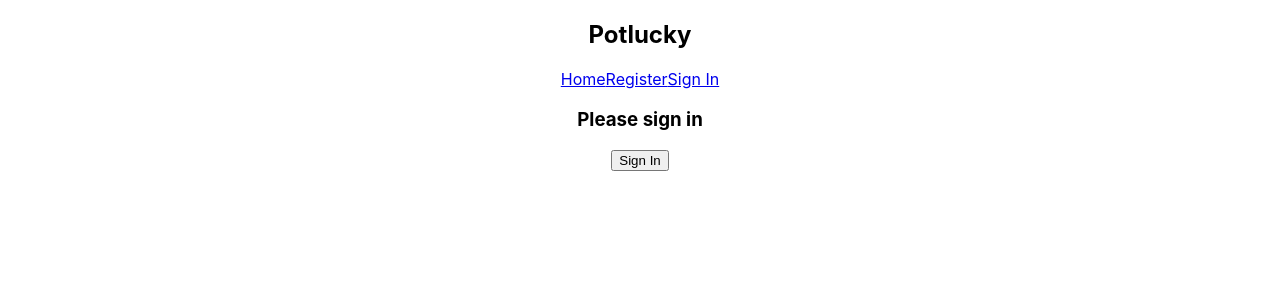
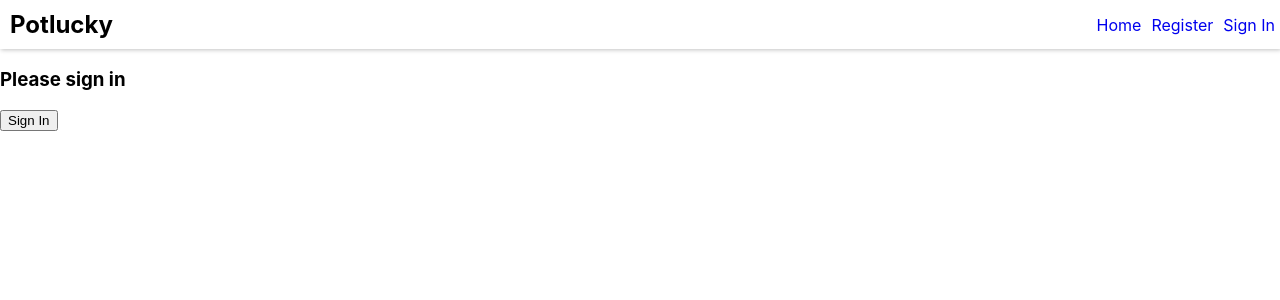
Before and after one commit to ralicynf/potlucky-front-end, a React (Create React App) app in the folder client/: page / in a window 1280 px wide. Shown: the top 300 px of the page. Built offline with nearby package versions, Linux system fonts and the light colour scheme.

Commit message:
nav bar, home styling started

```diff
--- a/client/src/App.css
+++ b/client/src/App.css
@@ -1,9 +1,9 @@
-.App {
+/* .App {
   text-align: center;
-}
+} */
 
 
-.App-header {
+/* .App-header {
   background-color: #282c34;
   min-height: 100vh;
   display: flex;
@@ -18,16 +18,7 @@
   color: #61dafb;
 }
 
-@keyframes App-logo-spin {
-  from {
-    transform: rotate(0deg);
-  }
-  to {
-    transform: rotate(360deg);
-  }
-}
-
 .the-form {
   display: flex;
   flex-direction: column;
-}
+} */
--- a/client/src/components/EventCard.jsx
+++ b/client/src/components/EventCard.jsx
@@ -1,7 +1,6 @@
 const EventCard = (details) => {
 
     return (
-        <div className='event-box'>
             <div className="event-card" onClick={ () => {details.onClick(details.id)}}>
                 <div>
                     <h3>{details.eventName}</h3>
@@ -11,7 +10,6 @@ const EventCard = (details) => {
                     <p>{details.eventLocation}</p>
                 </div>
             </div>
-        </div>
     )
 }
 
--- a/client/src/components/NavBar.jsx
+++ b/client/src/components/NavBar.jsx
@@ -4,10 +4,10 @@ const NavBar = ({ user, handleLogout }) => {
   let authenticatedOptions
   if (user) {
     authenticatedOptions = (
-      <nav>
-        <h3>Welcome {user.email}!</h3>
+      <nav className="flex-row nav-links">
+        {/* <h3>Welcome {user.email}!</h3> */}
         <Link to="/">Home</Link>
-        <Link to="/profile">Profile</Link>
+        {/* <Link to="/profile">Profile</Link> */}
         <Link to="/newevent">Create Event</Link>
         <Link onClick={handleLogout} to="/">
           Sign Out
@@ -17,7 +17,7 @@ const NavBar = ({ user, handleLogout }) => {
   }
 
   const publicOptions = (
-    <nav>
+    <nav className="flex-row nav-links">
       <Link to="/">Home</Link>
       <Link to="/register">Register</Link>
       <Link to="/signin">Sign In</Link>
@@ -25,13 +25,12 @@ const NavBar = ({ user, handleLogout }) => {
   )
 
   return (
-    <header>
-      <nav>
+    <header id="header">
+      <nav className="nav-container flex-row">
         <div id="nav-logo">
           <h1>Potlucky</h1>
         </div>
-        <div></div>
-        <div className="nav-links">
+        <div className="center-column flex-column">
           {user ? authenticatedOptions : publicOptions}
         </div>
       </nav>
--- a/client/src/index.css
+++ b/client/src/index.css
@@ -11,3 +11,78 @@ code {
   font-family: source-code-pro, Menlo, Monaco, Consolas, 'Courier New',
     monospace;
 }
+
+h1 {
+  margin: 0;
+}
+
+a { margin: 0px 5px}
+a:link { text-decoration: none; }
+a:visited {
+  text-decoration: none;
+  color: black;
+}
+a:hover {
+  text-decoration: none;
+  color: #727272;
+}
+a:active { text-decoration: none; }
+
+.flex-row {
+  display: flex;
+  flex-direction: row;
+}
+
+.flex-column {
+  display: flex;
+  flex-direction: column;
+  align-items: center;
+}
+
+.center-column {
+  justify-content: center;
+}
+
+.nav-container {
+  justify-content: space-between;
+}
+
+#nav-logo {
+  margin: 10px;
+}
+
+#header {
+  background-color: white;
+  filter: drop-shadow(1px 1px 2px rgb(194, 194, 194));
+  position: sticky;
+  top: 0;
+  z-index: 1;
+}
+
+.nav-links {
+  justify-content: space-between;
+}
+
+.event-card {
+  background-color: rgb(217, 242, 254);
+  filter: drop-shadow(1px 1px 2px rgb(194, 194, 194));
+  margin: 20px 0px;
+  padding: 10px;
+}
+
+.events-container {
+  width: 75%;
+  justify-content: space-between;
+}
+
+.attending-card-container {
+  width: 30%;
+}
+
+.hosting-card-container {
+  width: 65%;
+}
+
+.uhh {
+  border: 2px solid red;
+}
--- a/client/src/pages/Home.js
+++ b/client/src/pages/Home.js
@@ -26,20 +26,11 @@ const Home = ({ user }) => {
 
   return user ? (
     <div>
-      <div>
-        <h2>Your Events</h2>
-        {events.map((event) => (
-          <EventCard
-            key={event.id}
-            id={event.id}
-            eventName={event.eventName}
-            eventDate={event.date}
-            eventLocation={event.location}
-            onClick={viewEventDetails}
-          />
-        ))}
-        <h2>-------------------------------</h2>
-        <h2>Events You Are Hosting</h2>
+      <div className="flex-column">
+        <h2>Upcoming Events</h2>
+        <div className="events-container flex-row">
+          <div className="hosting-card-container">
+            <h2>Hosting</h2>
             {userHostedEvents.map((event) => (
               <EventCard
                 key={event.id}
@@ -51,6 +42,21 @@ const Home = ({ user }) => {
               />
             ))}
           </div>
+          <div className="attending-card-container">
+            <h2>Attending</h2>
+            {events.map((event) => (
+              <EventCard
+                key={event.id}
+                id={event.id}
+                eventName={event.eventName}
+                eventDate={event.date}
+                eventLocation={event.location}
+                onClick={viewEventDetails}
+              />
+            ))}
+          </div>
+        </div>
+      </div>
     </div>
   ) : (
     <div className="protected">
```
Lines whose indentation alone changed are shown as unchanged.
